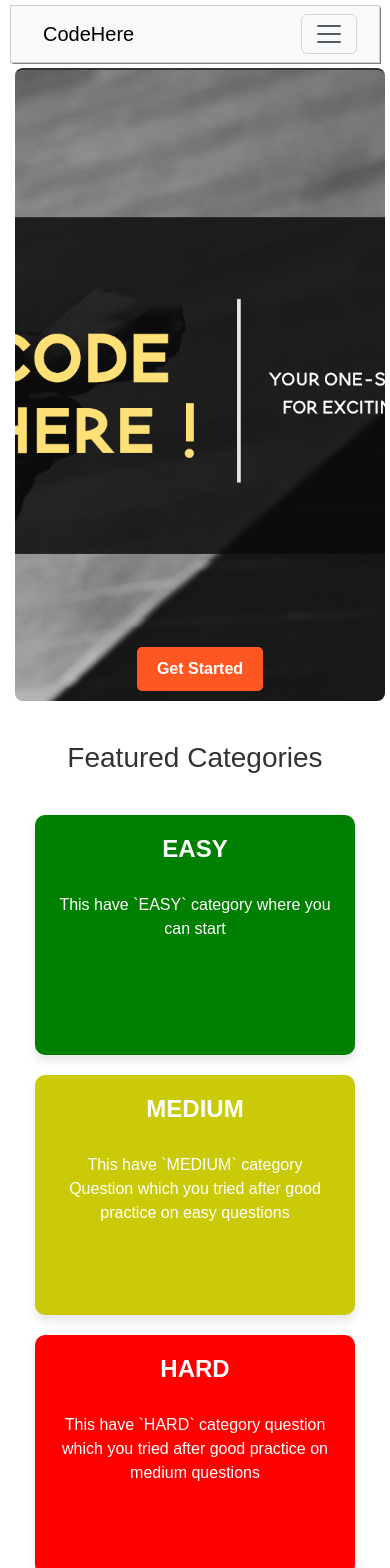
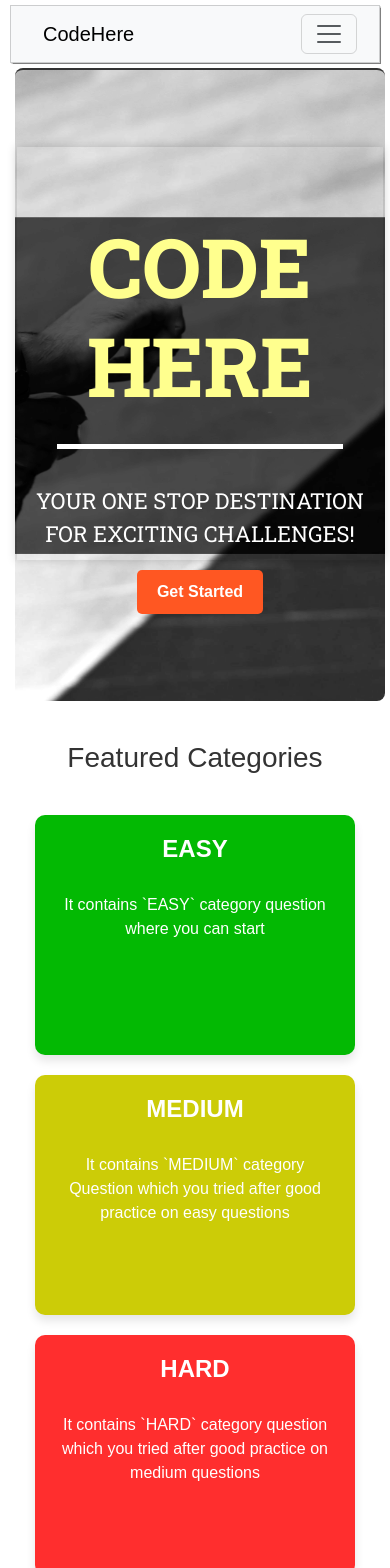
Before and after one commit to kmvipin/CodeHere-client, a React (Create React App) app: page / in a window 390 px wide. Shown: the top 1568 px of the page. Built offline with nearby package versions, Linux system fonts and the light colour scheme; no server answers; a web font is replaced by a local one.

Commit message:
change testcase route, make footer link working, add hero background attachment as new png update admin dashboard making new .js for card

```diff
--- a/src/App.js
+++ b/src/App.js
@@ -11,6 +11,7 @@ import './App.css';
 import AddTestCases from './admin/AddTestCases'
 import DashBoard from './admin/DashBoard';
 import PageNotFound from './components/PageNotFound'
+import AdminQuestionList from './admin/AdminQuestionList'
 
 const App = () => {
   return (
@@ -22,7 +23,8 @@ const App = () => {
         <Route path="/admin2023" element={<PrivatePages />}>
             <Route path="" element={<DashBoard/>} />
             <Route path="add-question" element={<AddQuestion/>}/>
-            <Route path="addtestcases" element={<AddTestCases/>}/>
+            <Route path="add-testcases" element={<AddTestCases/>}/>
+            <Route path="question-list" element={<AdminQuestionList/>}/>
         </Route>
         <Route path="*" element={<PageNotFound />} />
     </Routes>
--- a/src/Footer/Footer.js
+++ b/src/Footer/Footer.js
@@ -7,9 +7,9 @@ const Footer = () => {
         <footer className="section">
         <p>&copy; 2023 CodeHere</p>
         <ul className="social-links">
-          <li><a href="#">Facebook</a></li>
-          <li><a href="#">Twitter</a></li>
-          <li><a href="#">Instagram</a></li>
+          <li><a href="mailto:vk783838@gmail.com">Gmail</a></li>
+          <li><a href="https://www.linkedin.com/in/vipin-886bab25a/">LinkedIn</a></li>
+          <li><a href="https://github.com/kmvipin">Github</a></li>
           {/* Add more social media links if available */}
         </ul>
         <p>Vipin | Sumit</p>
--- a/src/Home/Home.css
+++ b/src/Home/Home.css
@@ -1,4 +1,5 @@
 /* App.css */
+@import url('https://fonts.googleapis.com/css2?family=Roboto+Slab:wght@400;800&display=swap');
 
 /* Global Styles */
 body {
@@ -23,7 +24,9 @@ body {
     height: 75vh;
     border-radius: 8px;
     display: flex;
-    flex-direction: column-reverse;
+    flex-direction: column;
+    justify-content: center;
+    align-items: center;
   }
 
   .hero h1 {
@@ -100,3 +103,50 @@ body {
   .contact-section{
     margin-bottom: 20px;
   }
+
+  .hero .box{
+    display: flex;
+    flex-direction: row;
+    justify-content: center;
+    align-items: center;
+    width: auto;
+    padding: 10px;
+    background-color: transparent;
+    border-radius: 0%;
+    overflow: hidden;
+  }
+
+.hero .box .name{
+  border-right: 5px solid white;
+  padding: 30px;
+  margin: 30px;
+}
+
+.hero .box .name h1{
+  font-family: 'Roboto Slab', sans-serif;
+  font-size: 82px;
+  font-weight: bolder;
+  color: #ffff8e;
+  margin: 0;
+}
+
+.hero .box .quote p{
+  font-size: 22px;
+  font-weight: 400;
+  color: white;
+  font-family: 'Roboto Slab', serif;
+  margin: 0;
+}
+
+@media (max-width: 700px) {
+  .hero .box .name {
+    border-right: none;
+    border-bottom: 5px solid white;
+  }
+}
+
+@media (max-width: 700px) {
+  .hero .box {
+    flex-direction: column;
+  }
+}
--- a/src/Home/Home.js
+++ b/src/Home/Home.js
@@ -47,18 +47,18 @@ const Home = () =>{
   }
   const EasyCategory ={
     name : "EASY",
-    description: "This have `EASY` category where you can start",
-    color : 'green'
+    description: "It contains `EASY` category question where you can start",
+    color : '#03b903'
   };
   const MediumCategory = {
     name : "MEDIUM",
-    description : "This have `MEDIUM` category Question which you tried after good practice on easy questions",
-    color : '#caca09'
+    description : "It contains `MEDIUM` category Question which you tried after good practice on easy questions",
+    color : 'rgb(204, 204, 7)'
   };
   const HardCategory = {
     name : "HARD",
-    description : "This have `HARD` category question which you tried after good practice on medium questions",
-    color : 'red'
+    description : "It contains `HARD` category question which you tried after good practice on medium questions",
+    color : '#ff2e2e'
   }
   // Import testimonial components, content, and other necessary components
 
@@ -66,6 +66,16 @@ const Home = () =>{
     <div className='app'>
       <Nav />
       <section id="home" className="hero">
+          <div className='box'>
+            <div className="name">
+              <h1 >CODE</h1>
+              <h1 >HERE</h1>
+            </div>
+            <div className='quote'>
+              <p>YOUR ONE STOP DESTINATION</p>
+              <p>FOR EXCITING CHALLENGES!</p>
+            </div>
+          </div>
         <a className="cta-button" onClick={()=>{handleNavigateQuestionList(true,true,true)}}>Get Started</a>
       </section>
       <div className='bottom-container'>
--- /dev/null
+++ b/src/admin/AdminDashBoardCard.css
@@ -0,0 +1,42 @@
+.custom-card {
+    border: none;
+    border-radius: 10px;
+    box-shadow: 0px 6px 10px rgba(0, 0, 0, 0.1);
+    transition: transform 0.3s;
+  }
+
+  .custom-card:hover {
+    transform: translateY(-5px);
+  }
+
+  .custom-card .card-body {
+    text-align: center;
+    padding: 2rem;
+  }
+
+  .custom-card .card-title {
+    font-size: 24px;
+    font-weight: 600;
+    color: #fff;
+  }
+
+  .custom-card .card-text {
+    color: #fff;
+    margin-top: 10px;
+  }
+
+  .custom-card .btn-primary {
+    background-color: #007bff;
+    border: none;
+    padding: 10px 20px;
+    border-radius: 5px;
+    color: #fff;
+    text-decoration: none;
+    display: inline-block;
+    margin-top: 15px;
+    transition: background-color 0.3s;
+  }
+
+  .custom-card .btn-primary:hover {
+    background-color: #0056b3;
+  }
--- /dev/null
+++ b/src/admin/AdminDashBoardCard.js
@@ -0,0 +1,21 @@
+import './AdminDashBoardCard.css'
+import { Card } from 'react-bootstrap'
+
+import React from 'react'
+
+const AdminDashBoardCard = (props) => {
+    const {title,text,color} = props;
+    console.log(props);
+  return (
+    <Card className="custom-card add-question" style={{backgroundColor:color}}>
+        <Card.Body>
+            <Card.Title>{title}</Card.Title>
+            <Card.Text>
+                {text}
+            </Card.Text>
+        </Card.Body>
+    </Card>
+  )
+}
+
+export default AdminDashBoardCard
--- a/src/admin/DashBoard.css
+++ b/src/admin/DashBoard.css
@@ -1,62 +1,10 @@
 /* Custom styles for the cards */
-.custom-card {
-    border: none;
-    border-radius: 10px;
-    box-shadow: 0px 6px 10px rgba(0, 0, 0, 0.1);
-    transition: transform 0.3s;
-  }
 
-  .custom-card:hover {
-    transform: translateY(-5px);
-  }
-
-  .add-question {
-    background-color: #ff7f50;
-  }
-
-  .add-test-cases {
-    background-color: #6cb2eb;
-  }
-
-  .user-messages {
-    background-color: #51d8a9;
-  }
-
-  .custom-card .card-body {
-    text-align: center;
-    padding: 2rem;
-  }
-
-  .custom-card .card-title {
-    font-size: 24px;
-    font-weight: 600;
-    color: #fff;
-  }
-
-  .custom-card .card-text {
-    color: #fff;
-    margin-top: 10px;
-  }
-
-  .custom-card .btn-primary {
-    background-color: #007bff;
-    border: none;
-    padding: 10px 20px;
-    border-radius: 5px;
-    color: #fff;
-    text-decoration: none;
-    display: inline-block;
-    margin-top: 15px;
-    transition: background-color 0.3s;
-  }
-
-  .custom-card .btn-primary:hover {
-    background-color: #0056b3;
-  }
-
-.dashboard-container-card{
+.admin-dashboard-container-card{
     height: 90vh;
     display: flex;
+    flex-wrap: wrap;
     justify-content: center;
     align-items: center;
+    margin-top: 20px;
 }
--- a/src/admin/DashBoard.js
+++ b/src/admin/DashBoard.js
@@ -1,50 +1,49 @@
 import React from 'react';
-import { Container, Row, Col } from 'react-bootstrap';
-import { Card } from 'react-bootstrap';
+import { Container } from 'react-bootstrap';
 import './DashBoard.css';
 import AdminNav from './AdminNav';
 import { useNavigate } from 'react-router-dom';
+import AdminDashBoardCard from './AdminDashBoardCard';
 
 function App() {
     const navigate = useNavigate();
+    const AddQuestion = {
+      title : 'Add Question',
+      text : 'Click here to add a new question to your database.',
+      color: "#ff7f50"
+    };
+    const AddTestCases = {
+      title:"Add Test Cases",
+      text:"Manage and add test cases for your questions.",
+      color:"#6cb2eb"
+    };
+    const UserMessage = {
+      title:"User Messages",
+      text:"View and respond to user messages and inquiries.",
+      color:"#51d8a9"
+    };
+    const AdminQuestionList={
+      title:"Question List",
+      text:"Update and Delete Question",
+      color:"orange"
+    };
+
   return (
     <div>
-        <AdminNav/>
-      <Container className='dashboard-container-card'>
-        <Row>
-          <Col md={4}>
-            <Card className="custom-card add-question" onClick={()=>{navigate('/admin2023/add-question')}}>
-              <Card.Body>
-                <Card.Title>Add Question</Card.Title>
-                <Card.Text>
-                  Click here to add a new question to your database.
-                </Card.Text>
-              </Card.Body>
-            </Card>
-          </Col>
-
-          <Col md={4}>
-            <Card className="custom-card add-test-cases" onClick={()=>{navigate('/admin2023/addtestcases')}}>
-              <Card.Body>
-                <Card.Title>Add Test Cases</Card.Title>
-                <Card.Text>
-                  Manage and add test cases for your questions.
-                </Card.Text>
-              </Card.Body>
-            </Card>
-          </Col>
-
-          <Col md={4}>
-            <Card className="custom-card user-messages">
-              <Card.Body>
-                <Card.Title>User Messages</Card.Title>
-                <Card.Text>
-                  View and respond to user messages and inquiries.
-                </Card.Text>
-              </Card.Body>
-            </Card>
-          </Col>
-        </Row>
+      <AdminNav/>
+      <Container className='admin-dashboard-container-card'>
+            <div onClick={()=>{navigate("/admin2023/add-question")}}>
+              <AdminDashBoardCard {...AddQuestion}/>
+            </div>
+            <div onClick={()=>{navigate("/admin2023/add-testcases")}}>
+              <AdminDashBoardCard {...AddTestCases}/>
+            </div>
+            <div>
+              <AdminDashBoardCard {...UserMessage}/>
+            </div>
+            <div onClick={()=>{navigate("/admin2023/add-question")}}>
+              <AdminDashBoardCard {...AdminQuestionList}/>
+            </div>
       </Container>
     </div>
   );
```
Also changed, not shown: src/admin/AdminQuestionList.css (added), src/admin/AdminQuestionList.js (added), src/assets/images/hero.png.
